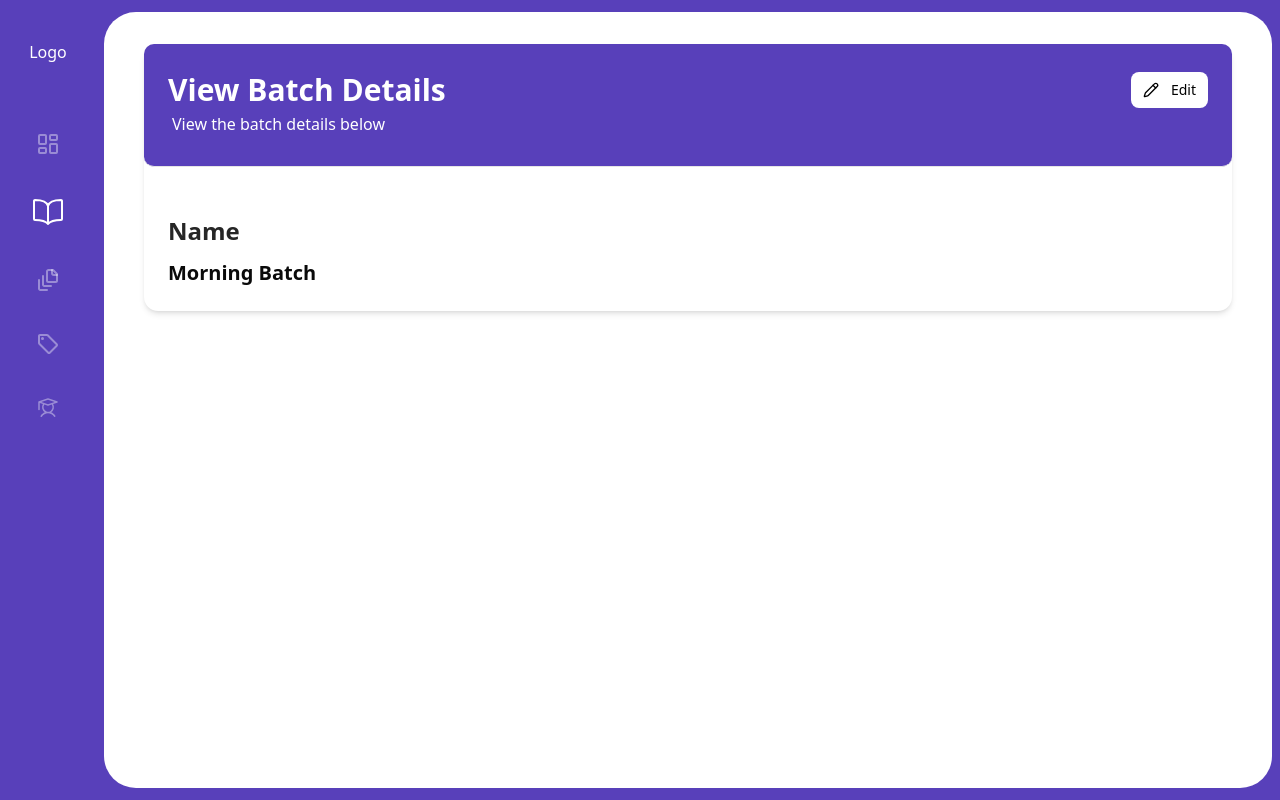
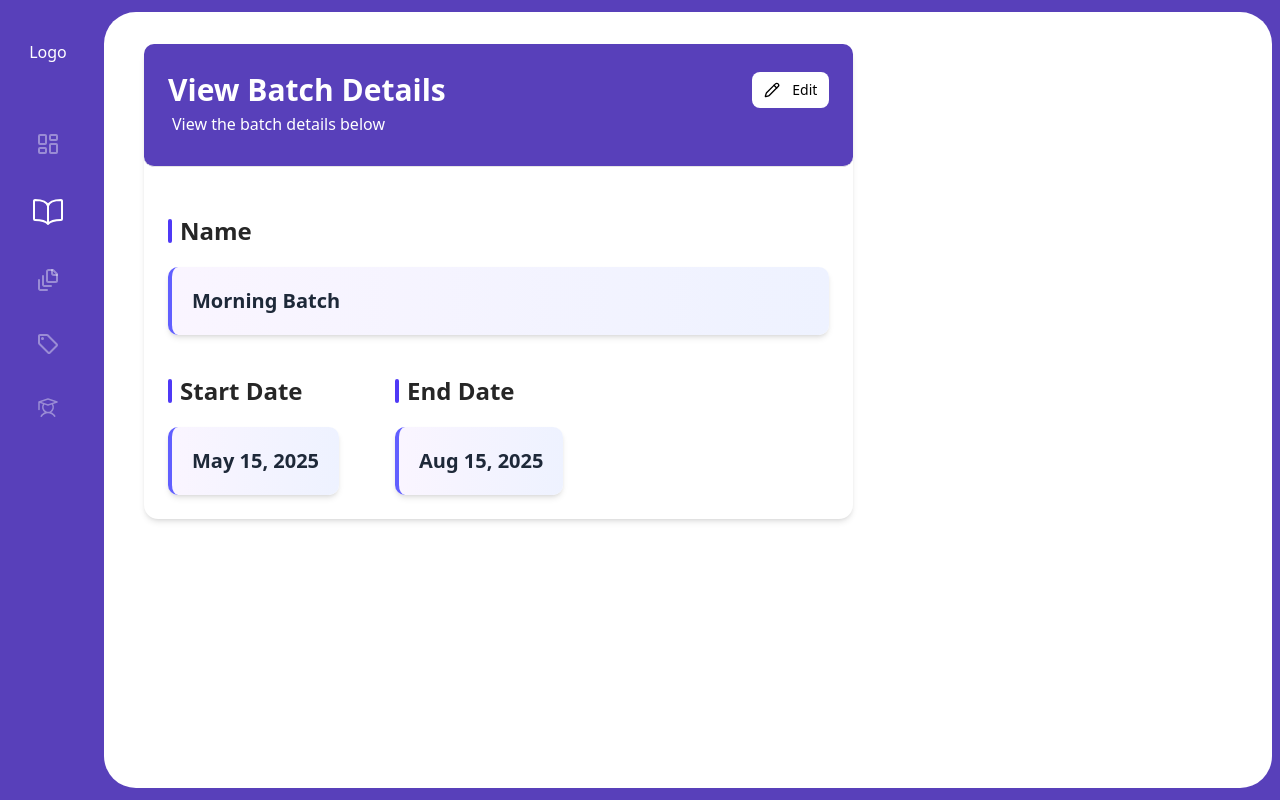
Before and after one commit to Arman6117/ais-solutions, a Next.js app: page /admin/courses/batch-details/1/batch/1 in a window 1280 px wide. Built offline with nearby package versions, Linux system fonts and the light colour scheme.

Commit message:
feat: add BatchInfoWrapper component for improved batch detail display; update BatchDetails component to utilize new wrapper

```diff
--- a/app/(roles)/admin/courses/_components/batch-details.tsx
+++ b/app/(roles)/admin/courses/_components/batch-details.tsx
@@ -11,6 +11,7 @@ import { cn } from "@/lib/utils";
 import { PencilIcon, RefreshCcw, Save, X } from "lucide-react";
 import { Button } from "@/components/ui/button";
 import { Card, CardContent, CardHeader, CardTitle } from "@/components/ui/card";
+import BatchInfoWrapper from "@/components/batch-components/btach-info-wrapper";
 
 type BatchDetailsProps = {
   // mode: "view" | "edit";
@@ -132,20 +133,19 @@ const BatchDetails = ({
           <CardContent className="p-6 space-y-6">
             <div className="flex flex-col gap-7">
               {mode === "view" ? (
-
-                  <div className="flex flex-col gap-3">
-                    <h1 className="text-2xl font-bold text-neutral-800">
-                      Name
-                    </h1>
-                    <span className="text-xl font-semibold">{name}</span>
+                <div className="flex flex-col gap-10">
+                  <BatchInfoWrapper label="Name">{batch.name}</BatchInfoWrapper>
+                  <div className="flex gap-14">
+                  <BatchInfoWrapper label="Start Date">{batch.startDate}</BatchInfoWrapper>
+                  <BatchInfoWrapper label="End Date">{batch.endDate}</BatchInfoWrapper>
                   </div>
-
+                </div>
               ) : null}
             </div>
           </CardContent>
         </Card>
       </div>
-      {/* <div className="w-full lg:w-1/3 space-y-6"></div> */}
+      <div className="w-full lg:w-1/3 space-y-6"></div>
     </div>
   );
 };
--- /dev/null
+++ b/components/batch-components/btach-info-wrapper.tsx
@@ -0,0 +1,23 @@
+import React from "react";
+
+const BatchInfoWrapper = ({
+  children,
+  label,
+}: {
+  children: React.ReactNode;
+  label: string;
+}) => {
+  return (
+    <div className="flex flex-col gap-2">
+      <h1 className="text-2xl font-bold text-neutral-800 mb-3 flex items-center">
+        <div className="w-1 h-6 bg-indigo-600 rounded-full mr-2"></div>
+        {label}
+      </h1>
+      <div className="bg-gradient-to-r from-purple-50 to-indigo-50 rounded-lg p-5 border-l-4 border-indigo-500 shadow-md">
+        <span className="text-xl font-semibold text-gray-800">{children}</span>
+      </div>
+    </div>
+  );
+};
+
+export default BatchInfoWrapper;
```
